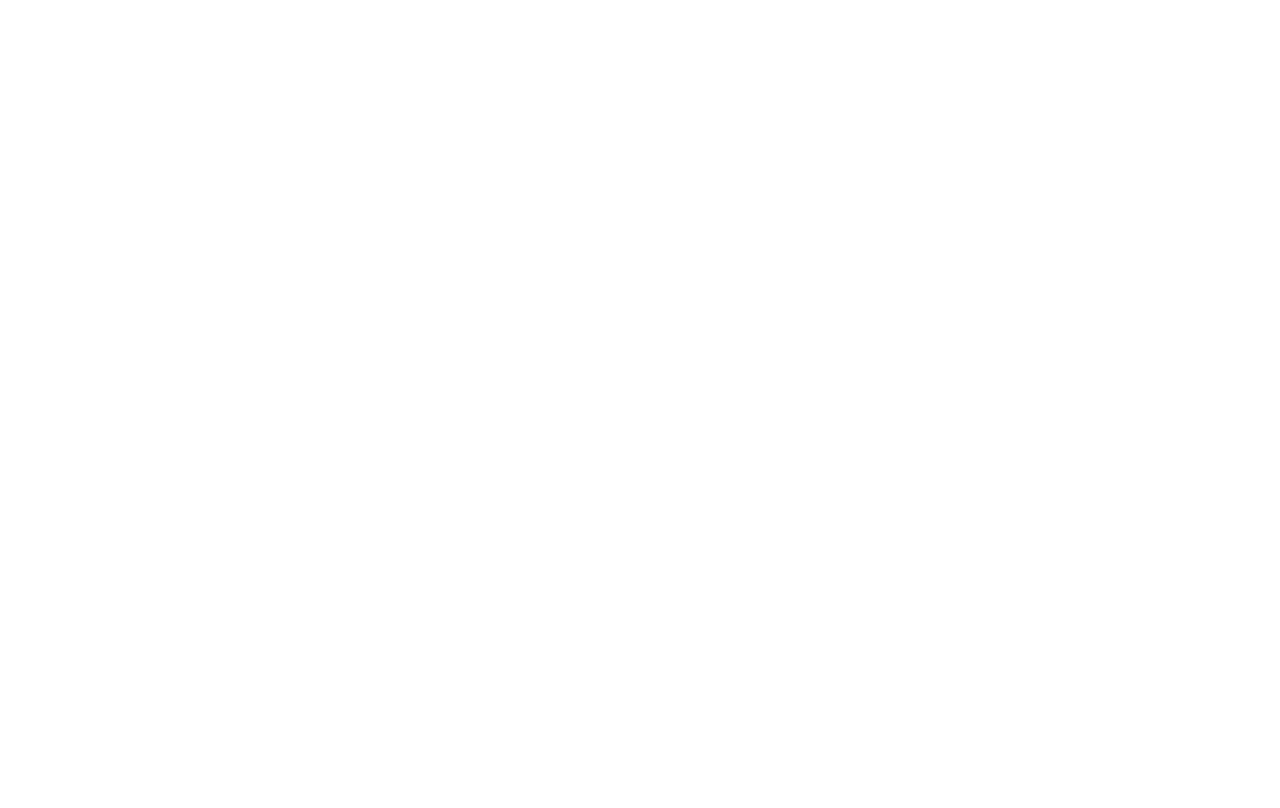
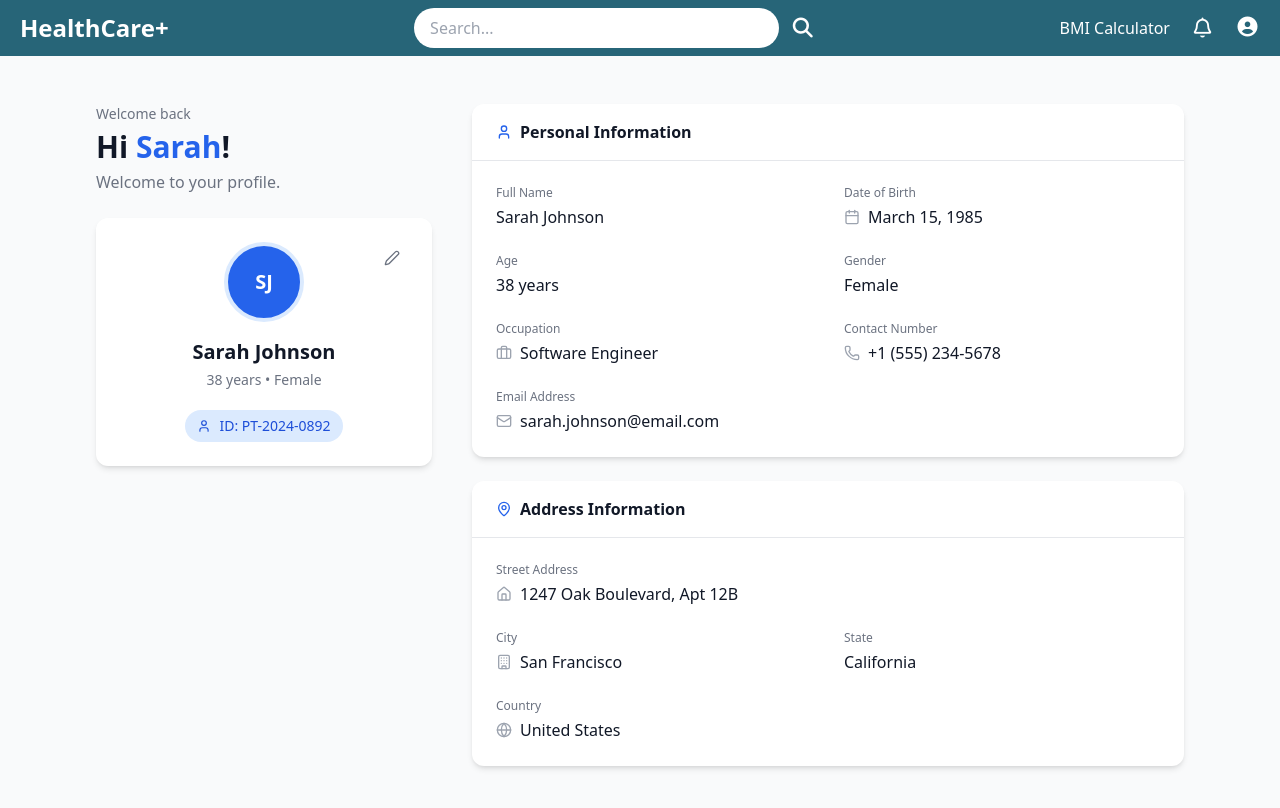
Before and after one commit to Health-Desk/HealthDesk-frontend, a React (Vite) app: page /profile in a window 1280 px wide. Before the commit this address had no page. Shown: the top 808 px of the page. Built offline with nearby package versions, Linux system fonts and the light colour scheme.

Commit message:
I have fixed the bug in user profile/ pages and components

```diff
--- a/src/App.jsx
+++ b/src/App.jsx
@@ -7,6 +7,7 @@
 import BMI from "./pages/BMI";
 import Chatbot from "./pages/Chatbot";
 import Diet from "./pages/Diet";
+import Profile from "./pages/UserProfile";
 
 function App() {
   return (
@@ -18,6 +19,7 @@
         <Route path="bmi" element={<BMI />} />
         <Route path="chatbot" element={<Chatbot/>} />
         <Route path="dietPlan" element={<Diet/>}/>
+        <Route path="profile" element={<Profile/>}/>
       </Route>
     </Routes>
   );
--- /dev/null
+++ b/src/components/profile/AddressInfoCard.jsx
@@ -0,0 +1,57 @@
+import { MapPin, Home, Building, Globe } from "lucide-react";
+
+const Field = ({ label, value, icon }) => (
+  <div className="space-y-1">
+    <p className="text-xs font-medium text-gray-500">{label}</p>
+    <div className="flex items-center gap-2 text-gray-900 font-medium">
+      {icon && <span className="text-gray-400">{icon}</span>}
+      <span>{value}</span>
+    </div>
+  </div>
+);
+
+const AddressInfoCard = ({ address }) => {
+  return (
+    <div className="bg-white rounded-xl shadow-md">
+
+      {/* Header */}
+      <div className="flex items-center gap-2 px-6 py-4 border-b">
+        <MapPin className="h-4 w-4 text-blue-600" />
+        <h2 className="font-semibold text-gray-900">
+          Address Information
+        </h2>
+      </div>
+
+      {/* Content */}
+      <div className="p-6 grid grid-cols-2 gap-x-8 gap-y-6">
+        <div className="col-span-2">
+          <Field
+            label="Street Address"
+            value={address.street}
+            icon={<Home className="h-4 w-4" />}
+          />
+        </div>
+
+        <Field
+          label="City"
+          value={address.city}
+          icon={<Building className="h-4 w-4" />}
+        />
+
+        <Field
+          label="State"
+          value={address.state}
+        />
+
+        <Field
+          label="Country"
+          value={address.country}
+          icon={<Globe className="h-4 w-4" />}
+        />
+      </div>
+
+    </div>
+  );
+};
+
+export default AddressInfoCard;
--- /dev/null
+++ b/src/components/profile/PatientProfileCard.jsx
@@ -0,0 +1,56 @@
+import { User, Edit2 } from "lucide-react";
+
+const PatientProfileCard = ({ patient, onEdit }) => {
+  const initials = patient.name
+    .split(" ")
+    .map((n) => n[0])
+    .join("")
+    .toUpperCase();
+
+  return (
+    <div className="bg-white rounded-xl shadow-md p-6">
+      <div className="flex flex-col items-center text-center relative">
+
+        {/* Edit Button */}
+        <button
+          onClick={onEdit}
+          className="absolute top-0 right-0 p-2 rounded-lg text-gray-500 hover:text-blue-600 hover:bg-blue-50 transition"
+        >
+          <Edit2 className="h-4 w-4" />
+        </button>
+
+        {/* Avatar */}
+        {patient.photoUrl ? (
+          <img
+            src={patient.photoUrl}
+            alt={patient.name}
+            className="h-20 w-20 rounded-full object-cover border-4 border-blue-100"
+          />
+        ) : (
+          <div className="h-20 w-20 rounded-full bg-blue-600 text-white flex items-center justify-center text-xl font-semibold border-4 border-blue-100">
+            {initials}
+          </div>
+        )}
+
+        {/* Name */}
+        <h2 className="mt-4 text-xl font-semibold text-gray-900">
+          {patient.name}
+        </h2>
+
+        {/* Age & Gender */}
+        <p className="mt-1 text-sm text-gray-500">
+          {patient.age} years • {patient.gender}
+        </p>
+
+        {/* ID Badge */}
+        <div className="mt-5 inline-flex items-center gap-2 px-3 py-1.5 bg-blue-100 text-blue-700 rounded-full text-sm font-medium">
+          <User className="h-3.5 w-3.5" />
+          <span>ID: {patient.id}</span>
+        </div>
+
+      </div>
+    </div>
+  );
+};
+
+export default PatientProfileCard;
--- /dev/null
+++ b/src/components/profile/PersonalInfoCard.jsx
@@ -0,0 +1,63 @@
+import { User, Calendar, Phone, Mail, Briefcase } from "lucide-react";
+
+const Field = ({ label, value, icon }) => (
+  <div className="space-y-1">
+    <p className="text-xs font-medium text-gray-500">{label}</p>
+    <div className="flex items-center gap-2 text-gray-900 font-medium">
+      {icon && <span className="text-gray-400">{icon}</span>}
+      <span>{value}</span>
+    </div>
+  </div>
+);
+
+const PersonalInfoCard = ({ patient }) => {
+  return (
+    <div className="bg-white rounded-xl shadow-md">
+
+      {/* Header */}
+      <div className="flex items-center gap-2 px-6 py-4 border-b">
+        <User className="h-4 w-4 text-blue-600" />
+        <h2 className="font-semibold text-gray-900">
+          Personal Information
+        </h2>
+      </div>
+
+      {/* Content */}
+      <div className="p-6 grid grid-cols-2 gap-x-8 gap-y-6">
+        <Field label="Full Name" value={patient.name} />
+
+        <Field
+          label="Date of Birth"
+          value={patient.dateOfBirth}
+          icon={<Calendar className="h-4 w-4" />}
+        />
+
+        <Field label="Age" value={`${patient.age} years`} />
+
+        <Field label="Gender" value={patient.gender} />
+
+        <Field
+          label="Occupation"
+          value={patient.occupation}
+          icon={<Briefcase className="h-4 w-4" />}
+        />
+
+        <Field
+          label="Contact Number"
+          value={patient.phone}
+          icon={<Phone className="h-4 w-4" />}
+        />
+
+        <div className="col-span-2">
+          <Field
+            label="Email Address"
+            value={patient.email}
+            icon={<Mail className="h-4 w-4" />}
+          />
+        </div>
+      </div>
+    </div>
+  );
+};
+
+export default PersonalInfoCard;
--- a/src/pages/userprofile.jsx
+++ b/src/pages/userprofile.jsx
@@ -0,0 +1,71 @@
+import PatientProfileCard from "../components/profile/PatientProfileCard";
+import PersonalInfoCard from "../components/profile/PersonalInfoCard";
+import AddressInfoCard from "../components/profile/AddressInfoCard";
+
+
+const patientData = {
+  id: "PT-2024-0892",
+  name: "Sarah Johnson",
+  dateOfBirth: "March 15, 1985",
+  age: 38,
+  gender: "Female",
+  occupation: "Software Engineer",
+  phone: "+1 (555) 234-5678",
+  email: "sarah.johnson@email.com",
+  address: {
+    street: "1247 Oak Boulevard, Apt 12B",
+    city: "San Francisco",
+    state: "California",
+    country: "United States",
+  },
+  photoUrl: undefined,
+};
+
+const Profile = () => {
+  const handleEdit = () => {
+    console.log("Edit profile clicked");
+  };
+
+  return (
+    <div className="min-h-screen bg-gray-50">
+      <main className="max-w-6xl mx-auto px-8 py-12">
+        <div className="grid grid-cols-12 gap-10">
+
+          {/* LEFT COLUMN */}
+          <div className="col-span-4 sticky top-12 self-start space-y-6">
+
+            {/* Welcome Section */}
+            <div className="space-y-1">
+              <p className="text-sm font-medium text-gray-500">
+                Welcome back
+              </p>
+
+              <h1 className="text-3xl font-semibold text-gray-900 leading-tight">
+                Hi <span className="text-blue-600">{patientData.name.split(" ")[0]}</span>!
+              </h1>
+
+              <p className="text-gray-500">
+                Welcome to your profile.
+              </p>
+            </div>
+
+            {/* Patient Card */}
+            <PatientProfileCard
+              patient={patientData}
+              onEdit={handleEdit}
+            />
+          </div>
+
+          {/* RIGHT COLUMN */}
+          <div className="col-span-8 space-y-6">
+            <PersonalInfoCard patient={patientData} />
+            <AddressInfoCard address={patientData.address} />
+          </div>
+
+        </div>
+      </main>
+    </div>
+  );
+};
+
+export default Profile;
```
